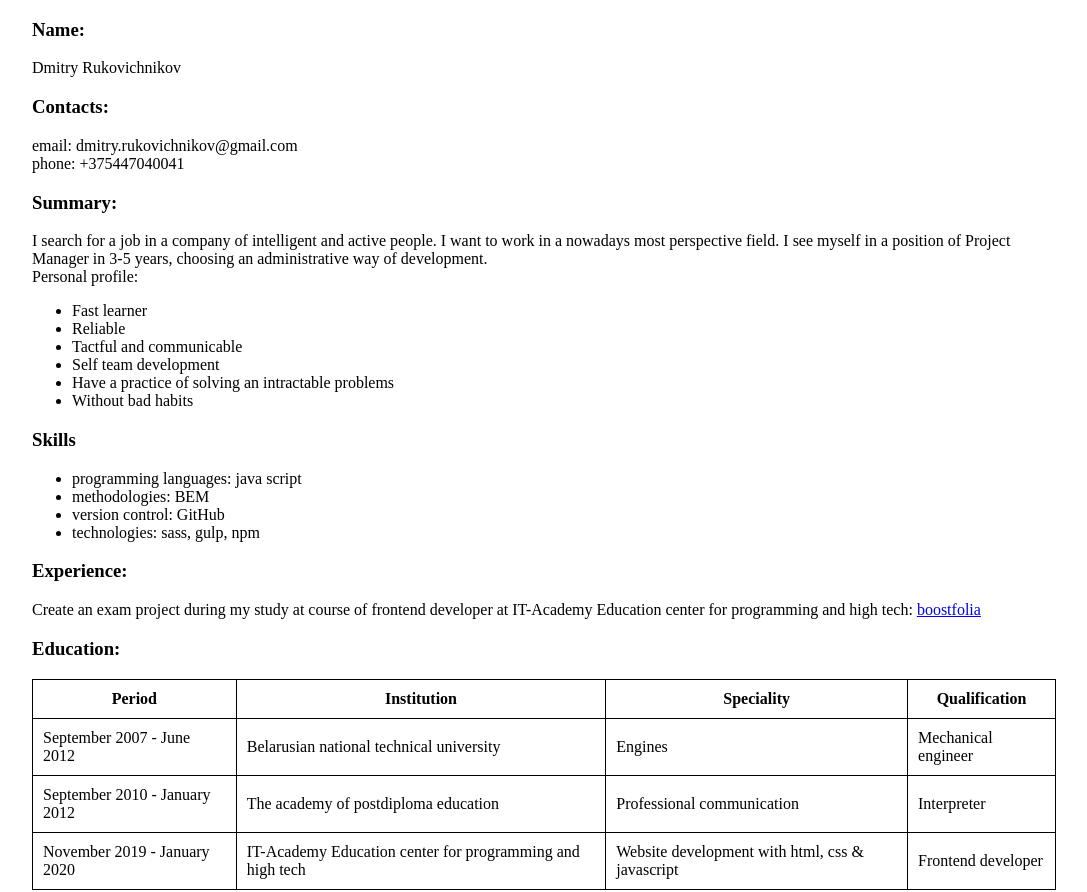
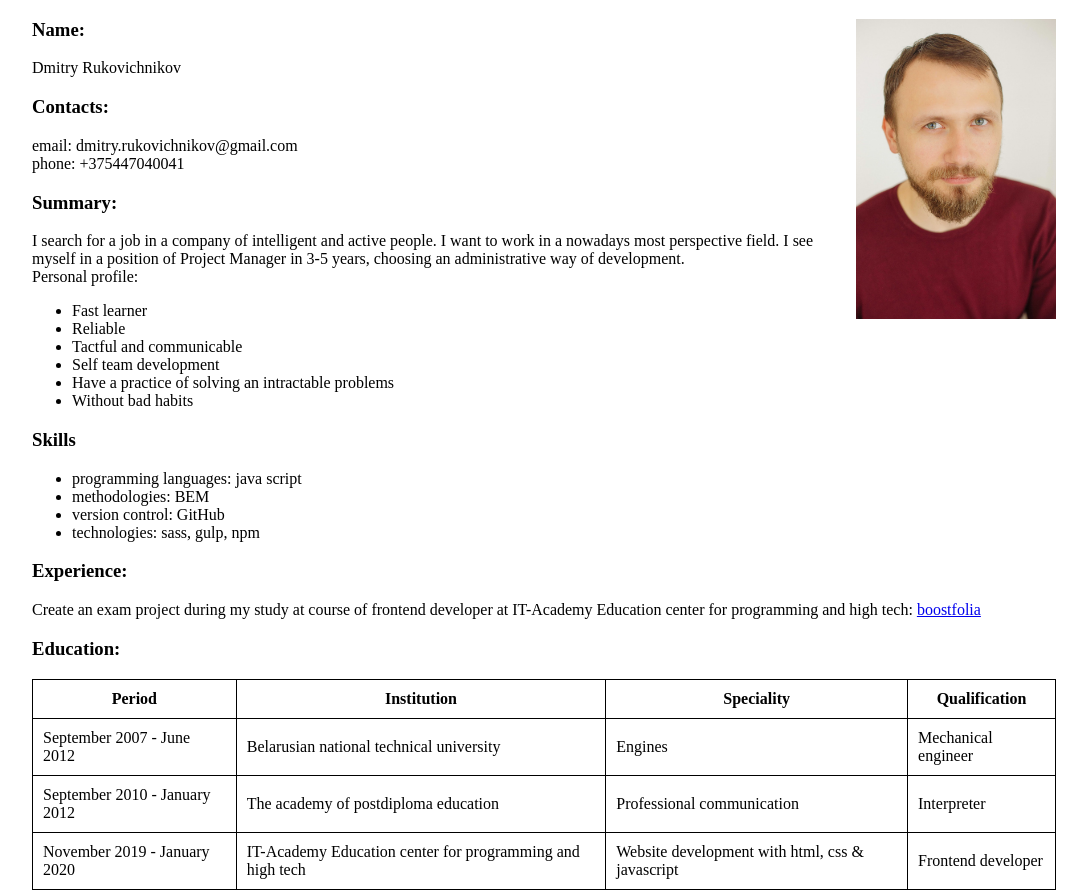
Before and after one commit to Dmitruk89/rsschool-cv, a plain HTML site: page index.html in a window 1280 px wide. Shown: the top 892 px of the page, without its empty margins (96-1183 px from the left). Drawn offline with Linux system fonts and the light colour scheme.

Commit message:
refactor: add profile picture

```diff
--- a/index.html
+++ b/index.html
@@ -10,6 +10,7 @@
 <body>
     <article>
         <div class="wrapper">
+            <img class="profile-image" src="images/profile-image.png" alt="profile-image">
             <h3>Name: </h3>
             <p>Dmitry Rukovichnikov</p>
             <h3>Contacts:</h3>
--- a/style.css
+++ b/style.css
@@ -2,6 +2,12 @@
     max-width: 1024px;
     margin: 0 auto;
     padding: 0 15px;
+}
+.profile-image {
+    float: right;
+    width: 200px;
+    height: 300px;
+    padding-left: 15px;
 }
 .education {
     border-collapse: collapse;
```
Also changed, not shown: images/profile-image.png (added), 1 other file.
